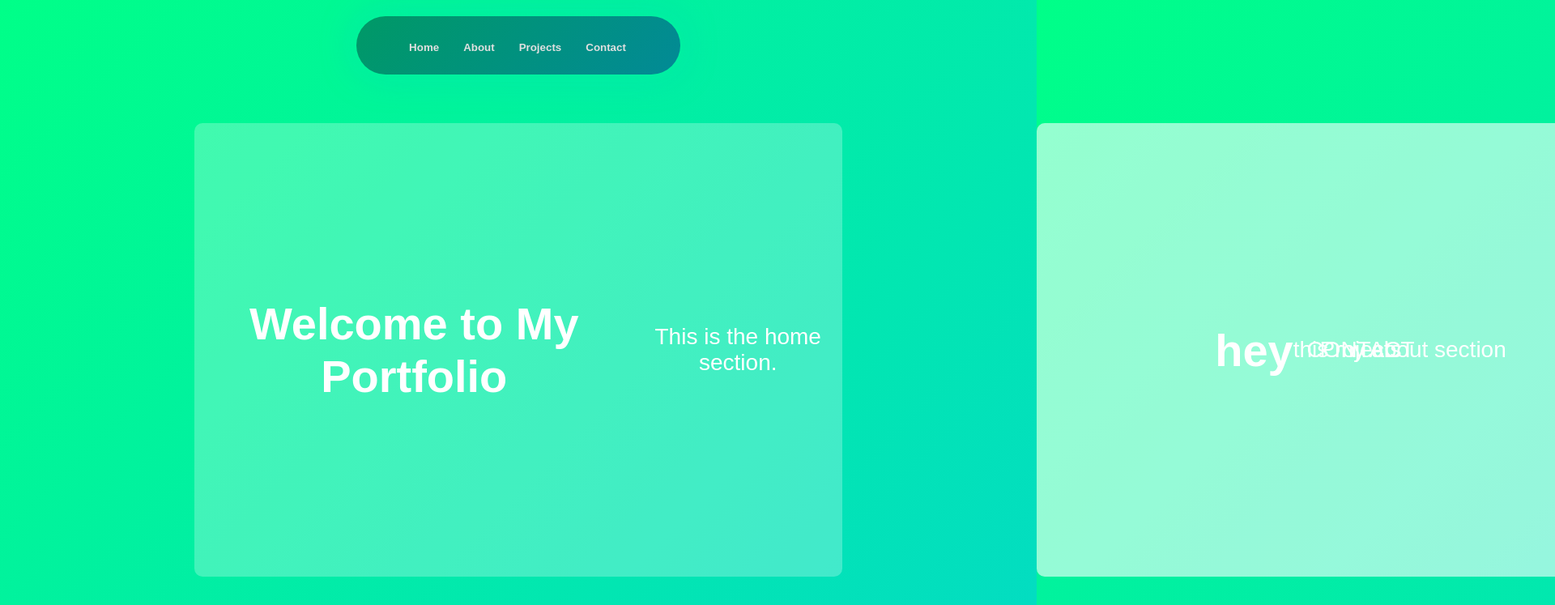
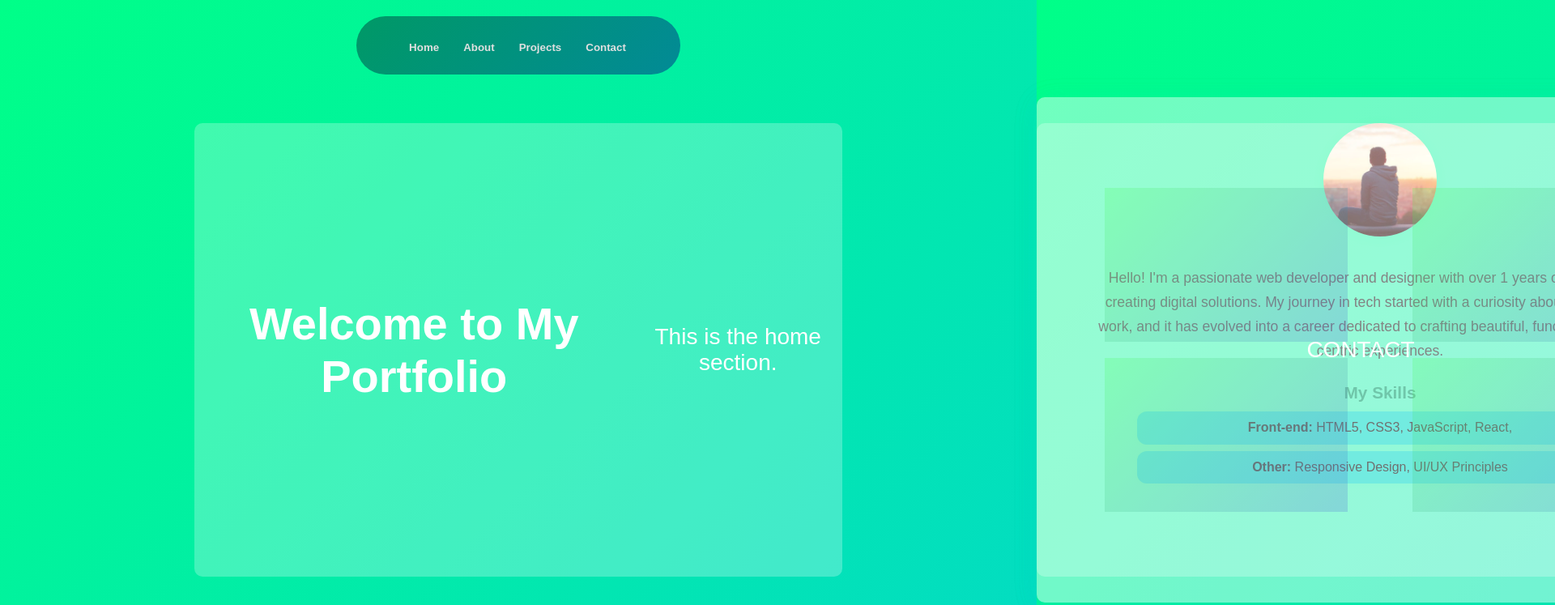
Before and after one commit to Chauhan-saab2006/potfolio1, a plain HTML site: page index.html in a window 1280 px wide. Shown: the top 747 px of the page at 81% size, 1920 px wide, since content can reach past the window. Drawn offline with Linux system fonts and the light colour scheme.

Commit message:
bcomplete the about section

```diff
--- a/index.html
+++ b/index.html
@@ -2,10 +2,10 @@
 <html lang="en">
 
 <head>
-  <meta charset="UTF-8">
-  <meta name="viewport" content="width=device-width, initial-scale=1.0">
+  <meta charset="UTF-8" />
+  <meta name="viewport" content="width=device-width, initial-scale=1" />
   <title>Portfolio</title>
-  <link rel="stylesheet" href="style.css">
+  <link rel="stylesheet" href="style.css" />
 </head>
 
 <body>
@@ -22,25 +22,73 @@
       <p>This is the home section.</p>
     </div>
     <div id="about" class="section">
-      <h1>hey </h1>
-      <p>this my about section</p>
+      <div class="about-content-box">
+        <img src="images/dp.jpeg" alt="Profile picture" class="profile-pic" />
+        <p>Hello! I'm a passionate web developer and designer with over 1 years of experience in creating digital
+          solutions. My journey in tech started with a curiosity about how websites work, and it has evolved into a
+          career dedicated to crafting beautiful, functional, and user-centric experiences.</p>
+        <h2>My Skills</h2>
+        <ul>
+          <li><strong>Front-end:</strong> HTML5, CSS3, JavaScript, React,</li>
+          <!-- <li><strong>Back-end:</strong> Node.js, Express, Python, Django, PostgreSQL, MongoDB</li> -->
+          <!-- <li><strong>Tools:</strong> Git, Webpack, Docker, AWS, Figma</li> -->
+          <li><strong>Other:</strong> Responsive Design, UI/UX Principles</li>
+        </ul>
+      </div>
     </div>
-    <div id="projects" class="section">Projects</div>
+    <div id="projects" class="section">
+      <div>
+        <div class="" id="project"></div>
+        <div class="" id="project"></div>
+      </div>
+      <div>
+        <div class="" id="project"></div>
+        <div class="" id="project"></div>
+      </div>
+
+    </div>
     <div id="contact" class="section">CONTACT</div>
   </div>
+
+
+  <!--
+    <section id="contact" class="section" role="region" aria-labelledby="contact-title" tabindex="0">
+      <h1 id="contact-title">Get In Touch</h1>
+      <p>I'm always interested in new opportunities, whether it's a full-time position, freelance project, or just a friendly chat about technology. Feel free to reach out!</p>
+
+      <div class="contact-info">
+        <h2>Contact Information</h2>
+        <p><strong>Email:</strong> your.email@example.com</p>
+        <p><strong>Phone:</strong> +1 (555) 123-4567</p>
+        <p><strong>Location:</strong> San Francisco, CA</p>
+        <p><strong>LinkedIn:</strong> <a href="#" target="_blank">linkedin.com/in/yourprofile</a></p>
+        <p><strong>GitHub:</strong> <a href="#" target="_blank">github.com/yourusername</a></p>
+      </div>
+
+      <h2>Send Me a Message</h2>
+      <form id="contact-form" novalidate>
+        <label for="name">Name:</label>
+        <input type="text" id="name" name="name" required minlength="2" placeholder="Your full name" />
+
+        <label for="email">Email:</label>
+        <input type="email" id="email" name="email" required placeholder="your.email@example.com" />
+
+        <label for="subject">Subject:</label>
+        <input type="text" id="subject" name="subject" required placeholder="What's this about?" />
+
+        <label for="message">Message:</label>
+        <textarea id="message" name="message" required minlength="10" placeholder="Tell me about your project or just say hello!"></textarea>
+
+        <button type="submit">Send Message</button>
+      </form>
+      <div id="form-message" role="alert" aria-live="polite"></div>
+
+      <p class="contact-note">I typically respond within 24 hours. Looking forward to hearing from you!</p>
+    </section>
+  </main>
+-->
 
   <script src="script.js"></script>
 </body>
 
 </html>
-
-<!--
-🟢 Futuristic Green
-
-Background: #000000 (Black)
-
-Accent: #00FF88 (Neon Green)
-
-Highlight: #03DAC6 (Cyan-Teal)
-
-Text: #E0E0E0 (Light Gray) -->
--- a/style.css
+++ b/style.css
@@ -4,27 +4,21 @@ body {
   overflow-y: hidden;
   font-family: Arial, sans-serif;
   text-align: center;
-  /* background-color: #000000; */
   background: linear-gradient(135deg, #00FF88, #03DAC6);
-  /* background: linear-gradient(135deg, rgba(255, 69, 0, 1), rgba(0, 255, 136, 0)); */
 }
 
 .nav {
   height: 9vh;
   width: 50vh;
-  /* make it scale on smaller screens */
   margin: 20px auto;
   position: relative;
   top: 0;
   left: 0;
   transform: none;
-background: linear-gradient(135deg, #009966, #028a96);
+  background: linear-gradient(135deg, #009966, #028a96);
   color: white;
-  box-shadow: 0 0 20px rgba(0, 255, 136, 0.6),
-    0 0 40px rgba(3, 218, 198, 0.6);
   display: flex;
   justify-content: center;
-  /* center the buttons inside */
   align-items: center;
   border-radius: 50px;
 }
@@ -45,7 +39,6 @@ background: linear-gradient(135deg, #009966, #028a96);
   transition: 0.3s ease;
 }
 
-/* Sections container */
 .sections {
   position: relative;
   height: 100vh;
@@ -69,19 +62,18 @@ background: linear-gradient(135deg, #009966, #028a96);
   transition: left 0.6s ease;
 }
 
-#home, #about, #projects, #contact {
+#home,
+#about,
+#projects,
+#contact {
   background: #ffffff40;
 }
 
-
-
-/* Active state (centered) */
 .section.active {
   left: 50%;
   transform: translate(-50%, -50%);
 }
 
-/* Mobile Responsiveness */
 @media (max-width: 768px) {
   .section {
     width: 90%;
@@ -93,7 +85,111 @@ background: linear-gradient(135deg, #009966, #028a96);
 @media (max-width: 480px) {
   .section {
     width: 95%;
-    height: 50%;
+    height: 60%;
+    top: 35%;
     font-size: clamp(12px, 5vw, 18px);
   }
 }
+
+
+/* about section css */
+
+#about.section {
+  display: flex;
+  flex-direction: column;
+  align-items: center;
+  justify-content: flex-start;
+  padding: 2rem 1.5rem;
+  background: #ffffff40;
+  box-shadow: 0 4px 32px rgba(3, 218, 198, 0.10);
+}
+
+#about-title {
+  font-size: 2rem;
+  color: #028a96;
+  font-weight: 700;
+  margin-bottom: 1.2rem;
+  letter-spacing: 1px;
+}
+
+.profile-pic {
+  height: 140px;
+  width: 140px;
+  border-radius: 50%;
+  object-fit: cover;
+  margin-bottom: 1.2rem;
+  box-shadow: 0 2px 12px rgba(0, 255, 136, 0.15);
+}
+
+#about p {
+  font-size: 1.1rem;
+  color: #222;
+  max-width: 700px;
+  margin: 0.7rem auto;
+  line-height: 1.7;
+}
+
+#about h2 {
+  font-size: 1.3rem;
+  color: #009966;
+  margin-top: 1.5rem;
+  margin-bottom: 0.7rem;
+}
+
+#about ul {
+  list-style: none;
+  padding: 0;
+  margin: 0.5rem auto 1.5rem auto;
+  max-width: 600px;
+}
+
+#about ul li {
+  background: #03DAC6;
+  color: #000;
+  margin-bottom: 0.5rem;
+  padding: 0.7rem 1.2rem;
+  border-radius: 12px;
+  font-size: 1rem;
+  font-weight: 500;
+  box-shadow: 0 1px 6px rgba(0, 255, 136, 0.08);
+}
+
+@media (max-width: 768px) {
+  #about-title {
+    font-size: 1.5rem;
+  }
+
+  .profile-pic {
+    height: 100px;
+    width: 100px;
+    margin-top: -10px;
+    margin-bottom: -10px;
+  }
+
+  #about p {
+    font-size: 1rem;
+  }
+}
+
+
+/* projects css */
+.projects{
+
+}
+#project {
+  height: 190px;
+  width: 300px;
+  background: linear-gradient(135deg, rgba(0, 255, 13, 0.2), rgba(3, 20, 198, 0.2));
+  margin: 20px;
+  margin-left: 60px;
+}
+
+#projects.section {
+  display: flex;
+  /* flex-direction: column; */
+  align-items: center;
+  justify-content: flex-start;
+  padding: 2rem 1.5rem;
+  background: #ffffff40;
+  box-shadow: 0 4px 32px rgba(3, 218, 198, 0.10);
+}
```
